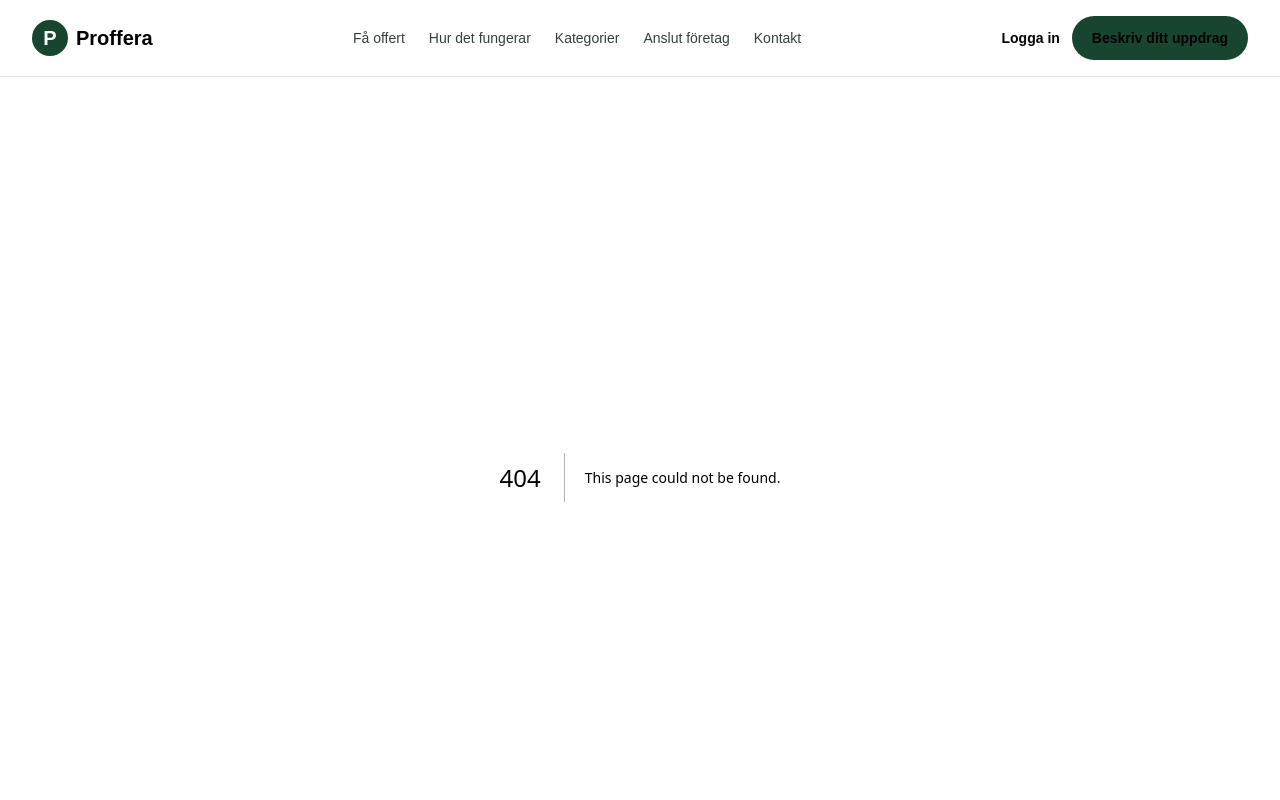
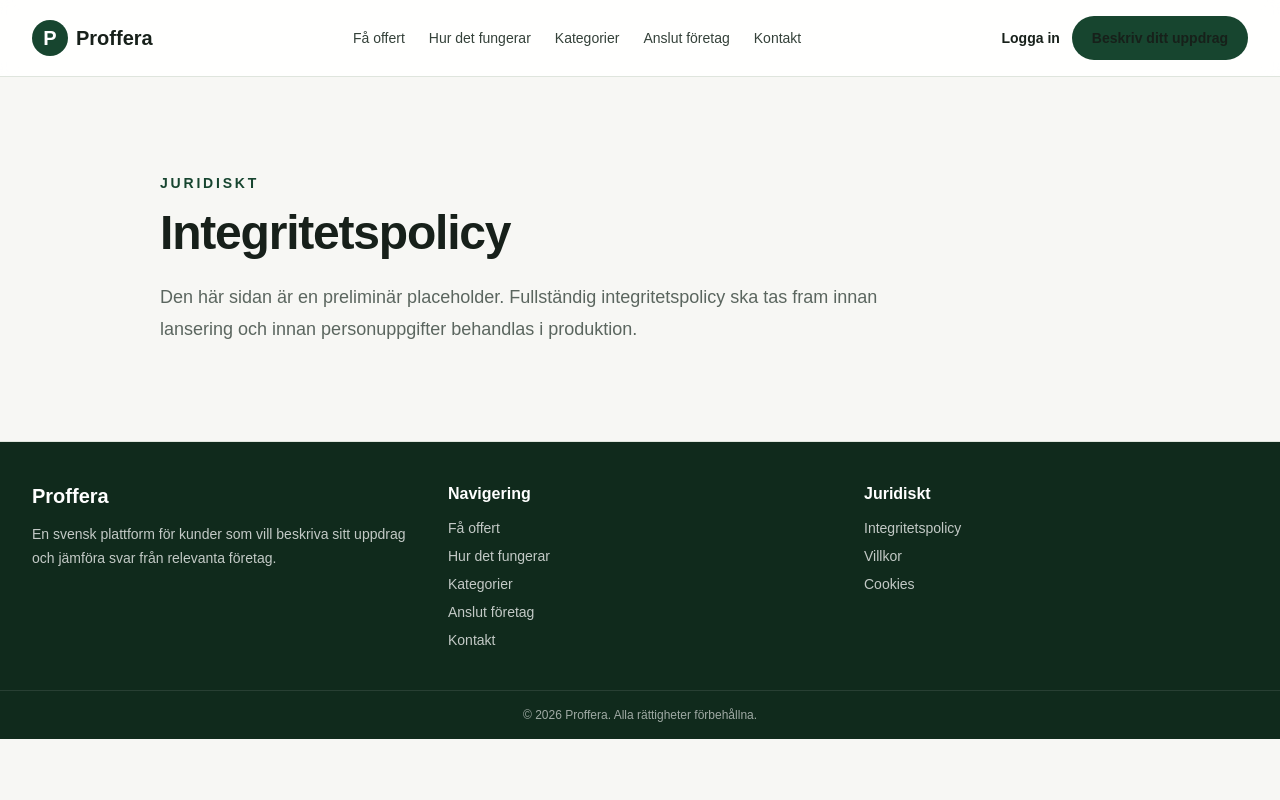
Before and after one commit to ibboabdoli-ai/Proffera, a Next.js app: page /integritetspolicy in a window 1280 px wide. Before the commit this address had no page. Shown: the top 800 px of the page. Built offline with nearby package versions, Linux system fonts and the light colour scheme.

Commit message:
phase 02: add privacy page

```diff
--- /dev/null
+++ b/src/app/integritetspolicy/page.tsx
@@ -0,0 +1,17 @@
+import type { Metadata } from "next";
+import { PageShell } from "@/components/layout/page-shell";
+
+export const metadata: Metadata = {
+  title: "Integritetspolicy",
+  description: "Preliminär integritetssida för Proffera.",
+};
+
+export default function PrivacyPage() {
+  return (
+    <PageShell
+      eyebrow="Juridiskt"
+      title="Integritetspolicy"
+      description="Den här sidan är en preliminär placeholder. Fullständig integritetspolicy ska tas fram innan lansering och innan personuppgifter behandlas i produktion."
+    />
+  );
+}
```
